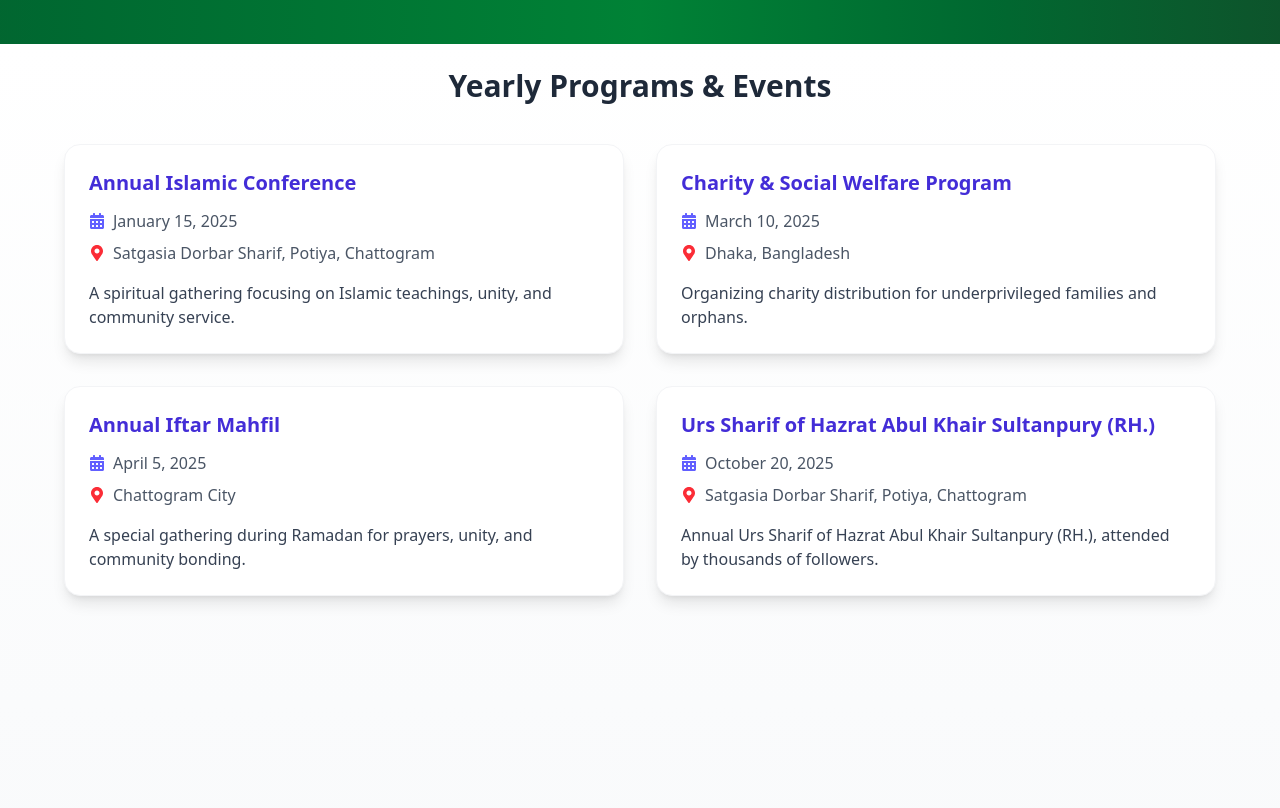
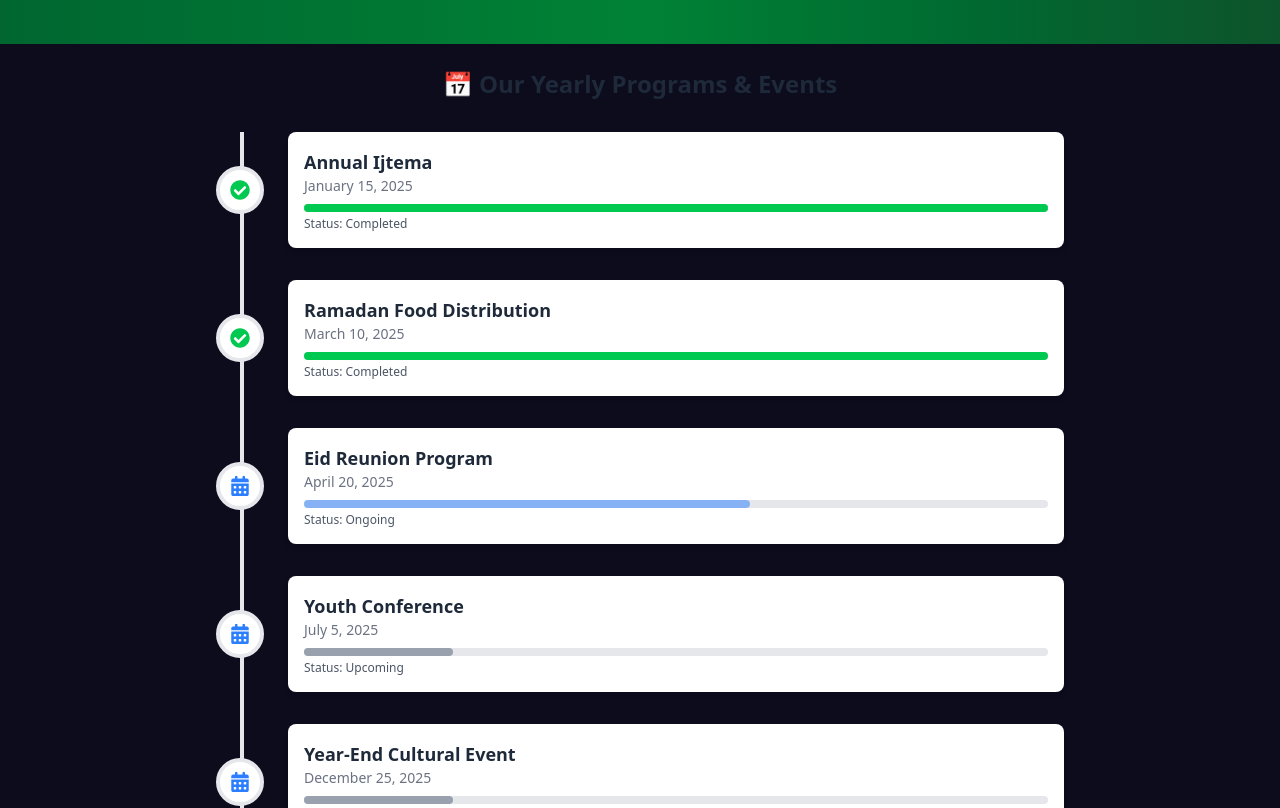
Before and after one commit to nurulazam-dev/haksab-raozan-branch, a React (Vite) app in the folder frontend/: page / in a window 1280 px wide. Shown: the part 460-1268 px from the top of the page. Built offline with nearby package versions, Linux system fonts and the light colour scheme.

Commit message:
YearlyPrograms component update

```diff
--- a/frontend/src/components/Home/YearlyPrograms.jsx
+++ b/frontend/src/components/Home/YearlyPrograms.jsx
@@ -1,77 +1,101 @@
-import { motion } from "framer-motion";
-import { FaCalendarAlt, FaMapMarkerAlt } from "react-icons/fa";
+import { FaCalendarAlt, FaCheckCircle } from "react-icons/fa";
 
+const YearlyPrograms = () => {
   const programs = [
     {
       id: 1,
-    title: "Annual Islamic Conference",
+      title: "Annual Ijtema",
       date: "January 15, 2025",
-    location: "Satgasia Dorbar Sharif, Potiya, Chattogram",
-    description:
-      "A spiritual gathering focusing on Islamic teachings, unity, and community service.",
+      status: "completed",
     },
     {
       id: 2,
-    title: "Charity & Social Welfare Program",
+      title: "Ramadan Food Distribution",
       date: "March 10, 2025",
-    location: "Dhaka, Bangladesh",
-    description:
-      "Organizing charity distribution for underprivileged families and orphans.",
+      status: "completed",
     },
     {
       id: 3,
-    title: "Annual Iftar Mahfil",
-    date: "April 5, 2025",
-    location: "Chattogram City",
-    description:
-      "A special gathering during Ramadan for prayers, unity, and community bonding.",
+      title: "Eid Reunion Program",
+      date: "April 20, 2025",
+      status: "ongoing",
     },
     {
       id: 4,
-    title: "Urs Sharif of Hazrat Abul Khair Sultanpury (RH.)",
-    date: "October 20, 2025",
-    location: "Satgasia Dorbar Sharif, Potiya, Chattogram",
-    description:
-      "Annual Urs Sharif of Hazrat Abul Khair Sultanpury (RH.), attended by thousands of followers.",
+      title: "Youth Conference",
+      date: "July 5, 2025",
+      status: "upcoming",
+    },
+    {
+      id: 5,
+      title: "Year-End Cultural Event",
+      date: "December 25, 2025",
+      status: "upcoming",
     },
   ];
 
-export default function YearlyPrograms() {
+  const getStatusColor = (status) => {
+    if (status === "completed") return "bg-green-500";
+    if (status === "ongoing") return "bg-blue-500 animate-pulse";
+    return "bg-gray-400";
+  };
+
   return (
-    <div className="p-6 bg-gradient-to-b from-white to-gray-50 min-h-screen">
-      <motion.h2
-        initial={{ opacity: 0, y: -20 }}
-        animate={{ opacity: 1, y: 0 }}
-        transition={{ duration: 0.6 }}
-        className="text-3xl font-bold text-center text-gray-800 mb-10"
-      >
-        Yearly Programs & Events
-      </motion.h2>
+    <div className="w-full max-w-4xl mx-auto p-6">
+      <h2 className="text-2xl font-bold text-center mb-8 text-gray-800">
+        📅 Our Yearly Programs & Events
+      </h2>
 
-      <div className="grid md:grid-cols-2 gap-8 max-w-6xl mx-auto">
-        {programs.map((program, index) => (
-          <motion.div
-            key={program.id}
-            initial={{ opacity: 0, y: 40 }}
-            animate={{ opacity: 1, y: 0 }}
-            transition={{ duration: 0.5, delay: index * 0.2 }}
-            className="bg-white rounded-2xl shadow-lg hover:shadow-xl p-6 border border-gray-100 transition transform hover:-translate-y-1"
-          >
-            <h3 className="text-xl font-semibold text-indigo-700 mb-3">
+      <div className="relative">
+        {/* Vertical Progress Line */}
+        <div className="absolute left-6 top-0 w-1 h-full bg-gray-200"></div>
+
+        <div className="space-y-8">
+          {programs.map((program) => (
+            <div key={program.id} className="relative flex items-center">
+              {/* Icon Circle */}
+              <div className="relative z-10 flex items-center justify-center w-12 h-12 rounded-full bg-white border-4 border-gray-200">
+                {program.status === "completed" ? (
+                  <FaCheckCircle className="text-green-500 text-xl" />
+                ) : (
+                  <FaCalendarAlt className="text-blue-500 text-xl" />
+                )}
+              </div>
+
+              {/* Program Info */}
+              <div className="ml-6 flex-1 p-4 rounded-lg shadow-md bg-white hover:shadow-lg transition">
+                <h3 className="text-lg font-semibold text-gray-800">
                   {program.title}
                 </h3>
-            <div className="flex items-center gap-2 text-gray-600 mb-2">
-              <FaCalendarAlt className="text-indigo-500" />
-              <span>{program.date}</span>
+                <p className="text-sm text-gray-500">{program.date}</p>
+                <div className="mt-2 w-full bg-gray-200 rounded-full h-2">
+                  <div
+                    className={`h-2 rounded-full ${getStatusColor(
+                      program.status
+                    )}`}
+                    style={{
+                      width:
+                        program.status === "completed"
+                          ? "100%"
+                          : program.status === "ongoing"
+                          ? "60%"
+                          : "20%",
+                    }}
+                  ></div>
                 </div>
-            <div className="flex items-center gap-2 text-gray-600 mb-4">
-              <FaMapMarkerAlt className="text-red-500" />
-              <span>{program.location}</span>
+                <p className="text-xs mt-1 text-gray-600">
+                  Status:{" "}
+                  <span className="capitalize font-medium">
+                    {program.status}
+                  </span>
+                </p>
               </div>
-            <p className="text-gray-700">{program.description}</p>
-          </motion.div>
+            </div>
           ))}
         </div>
       </div>
+    </div>
   );
-}
+};
+
+export default YearlyPrograms;
```
Lines whose indentation alone changed are shown as unchanged.
